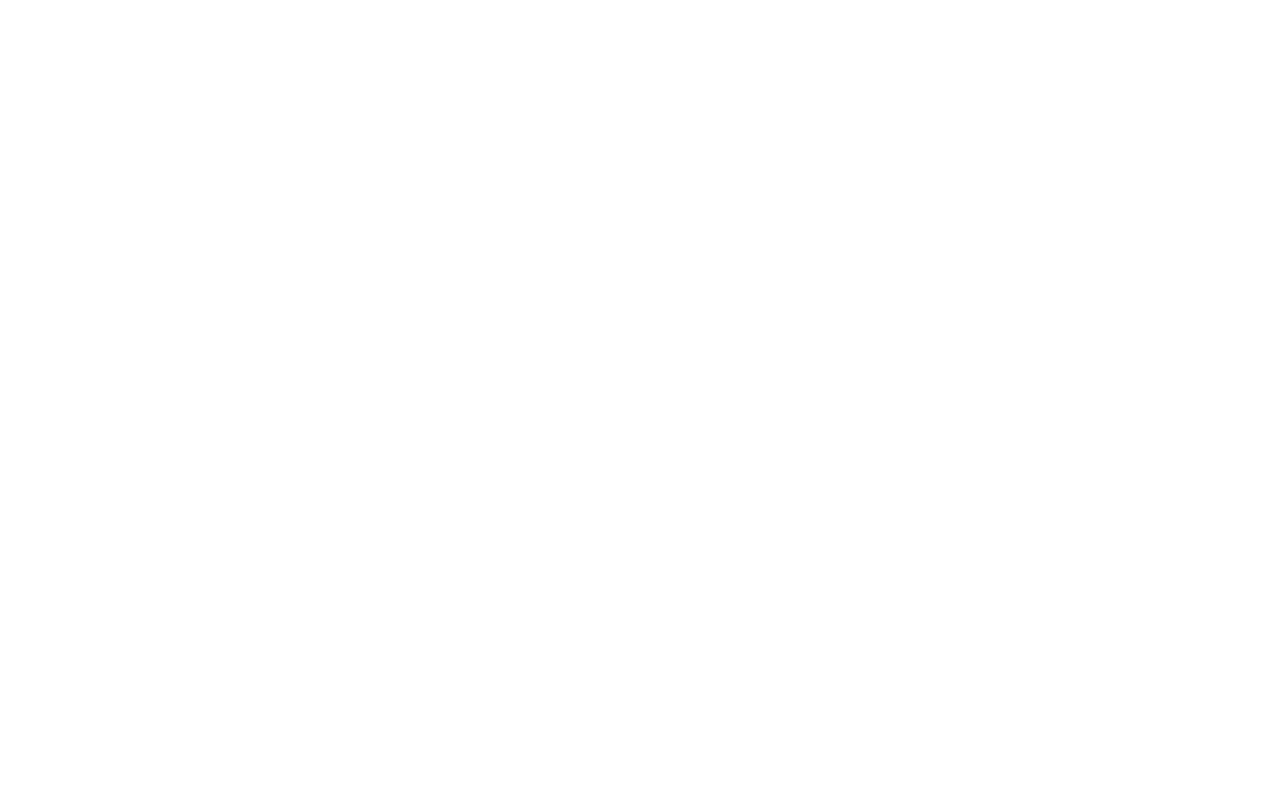
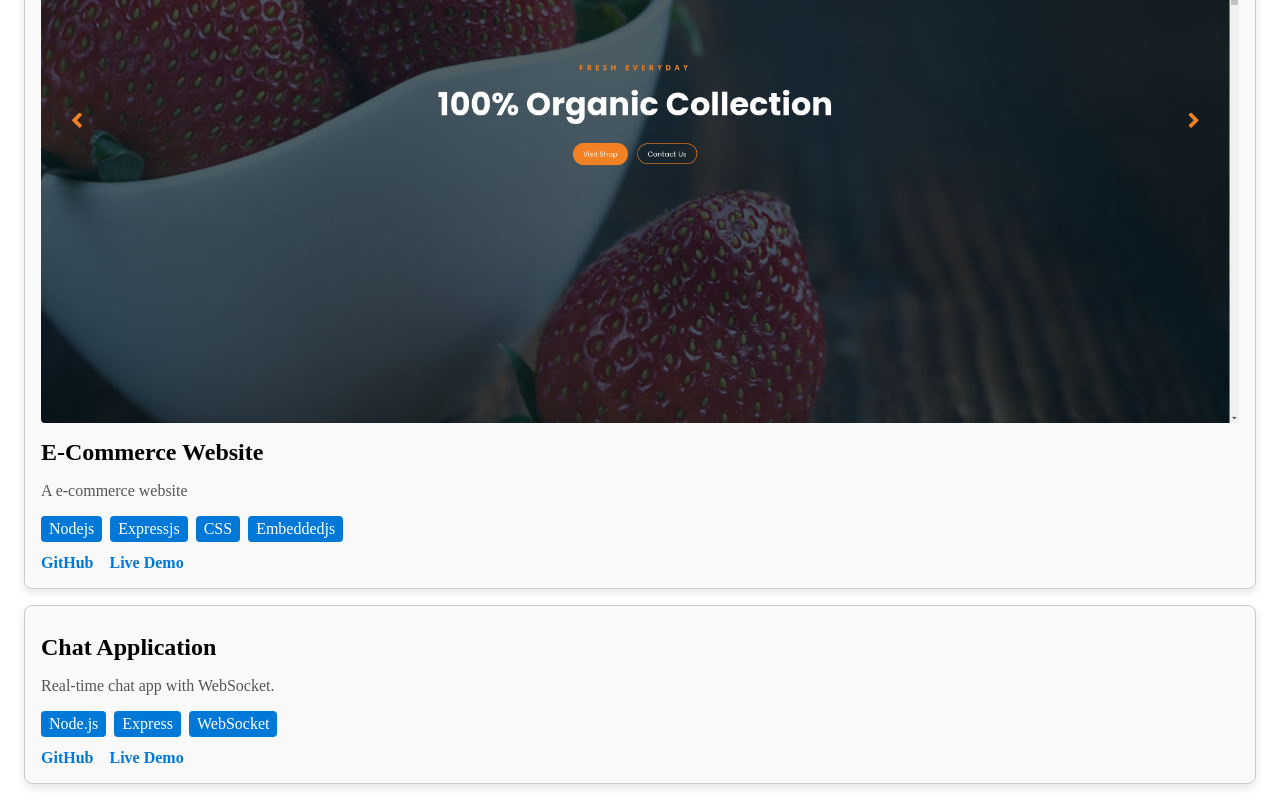
Before and after one commit to dev-aswinreji/portfolio, a React (Vite) app: page / in a window 1280 px wide. Shown: the part 475-1275 px from the top of the page. Before the commit the page ends 800 px from the top, so only its background shows below. Built offline with nearby package versions, Linux system fonts and the light colour scheme.

Commit message:
feat: Added projectCards ProjectList for make a good ui for show case the project it is good need to make some changes in ui for better experience for the users

```diff
--- /dev/null
+++ b/src/pages/home/components/projects/projectCard.css
@@ -0,0 +1,53 @@
+.project-card {
+    border: 1px solid #ccc;
+    border-radius: 8px;
+    padding: 16px;
+    margin: 16px;
+    background-color: #f9f9f9;
+    box-shadow: 0 4px 8px rgba(0, 0, 0, 0.1);
+    transition: transform 0.2s;
+}
+
+.project-card:hover {
+    transform: scale(1.05);
+}
+
+.project-image {
+    width: 100%;
+    height: auto;
+    border-radius: 4px;
+}
+
+.project-title {
+    font-size: 1.5rem;
+    margin: 12px 0;
+}
+
+.project-description {
+    font-size: 1rem;
+    color: #555;
+}
+
+.tech-stack {
+    margin: 12px 0;
+}
+
+.tech-item {
+    background-color: #0078d7;
+    color: white;
+    padding: 4px 8px;
+    margin-right: 8px;
+    border-radius: 4px;
+    display: inline-block;
+}
+
+.project-links .link {
+    margin-right: 16px;
+    color: #0078d7;
+    text-decoration: none;
+    font-weight: bold;
+}
+
+.project-links .link:hover {
+    text-decoration: underline;
+}
--- /dev/null
+++ b/src/pages/home/components/projects/projectCard.tsx
@@ -0,0 +1,23 @@
+import { ProjectProps } from "../../../../types/project-interface";
+import "./projectCard.css"
+
+export default function ProjectCard({ title, description, githublink, liveDemo, techStack, imageUrl }: ProjectProps): JSX.Element{
+    return (
+        <div className="project-card">
+            {imageUrl && <img src={imageUrl.toString()} alt={title.toString()} className="project-image" />}
+            <h3 className="project-title">{title}</h3>
+            <p className="project-description">{description}</p>
+            <div className="tech-stack">
+                {techStack.map((tech, index: number) => {
+                    return <span key={index} className="tech-item">
+                        {tech}
+                    </span>
+                })}
+            </div>
+            <div className="project-links">
+                <a href={githublink.toString()} target="_blank" rel="noopener noreferrer" className="link">GitHub</a>
+                <a href={liveDemo.toString()} target="_blank" rel="noopener noreferrer" className="link">Live Demo</a>
+            </div>
+        </div>
+    )
+}
--- /dev/null
+++ b/src/pages/home/components/projects/projectList.tsx
@@ -0,0 +1,38 @@
+import ProjectCard from "./projectCard";
+
+export default function ProjectList() {
+    const projects = [
+        {
+            title: 'E-Commerce Website',
+            description: 'A e-commerce website',
+            githubLink: 'https://github.com/dev-aswinreji/buzzbrewsandchills',
+            liveDemo: 'http://localhost:3000',
+            techStack: ['Nodejs', 'Expressjs', 'CSS','Embeddedjs'],
+            imageUrl: './project-images/home.png', // Optional
+        },
+        {
+            title: 'Chat Application',
+            description: 'Real-time chat app with WebSocket.',
+            githubLink: 'https://github.com/username/chat-app',
+            liveDemo: 'https://chat-app-demo.com',
+            techStack: ['Node.js', 'Express', 'WebSocket'],
+        },
+    ];
+    return (
+        <div className="project-list">
+            {
+                projects.map((project, index) => (
+                    <ProjectCard
+                        key={index}
+                        title={project.title}
+                        description={project.description}
+                        githublink={project.githubLink}
+                        liveDemo={project.liveDemo}
+                        techStack={project.techStack}
+                        imageUrl={project.imageUrl}
+                    />
+                ))
+            }
+        </div>
+    )
+}
--- a/src/pages/home/home.tsx
+++ b/src/pages/home/home.tsx
@@ -1,10 +1,12 @@
 import HomeHeading from "./components/heading/heading";
+import ProjectList from "./components/projects/projectList";
 import "./home.css"
 
-export default function Home(){
+export default function Home() {
     return (
         <>
-       <HomeHeading/>
+            <HomeHeading />
+            <ProjectList />
         </>
     )
 }
--- /dev/null
+++ b/src/types/project-interface.ts
@@ -0,0 +1,8 @@
+export interface ProjectProps{
+    title: String;
+    description: String;
+    githublink: String;
+    liveDemo: String;
+    techStack: String[];
+    imageUrl?: String;
+}
```
Also changed, not shown: public/project-images/home.png (added), src/pages/home/components/projects/projects.tsx (deleted).
